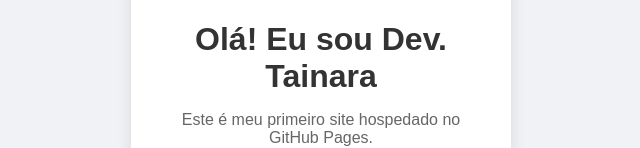
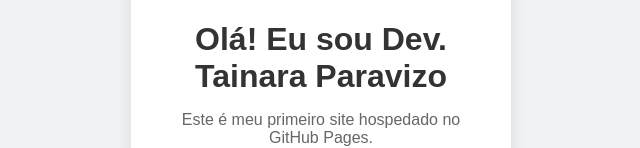
Before and after one commit to tainaraparavizo-lab/portifolio-teste, a plain HTML site: page index.html in a window 1280 px wide. Shown: the part 344-492 px from the top of the page, without its empty margins (319-959 px from the left). Drawn offline with Linux system fonts and the light colour scheme.

Commit message:
Add full name 'Tainara Paravizo' to portfolio header

```diff
--- a/index.html
+++ b/index.html
@@ -9,7 +9,7 @@
 <body>
     <div class="cartao">
         <img src="https://github.com/github.png" alt="Foto de Perfil" class="foto">
-        <h1>Olá! Eu sou Dev. Tainara </h1>
+        <h1>Olá! Eu sou Dev. Tainara Paravizo </h1>
         <p>Este é meu primeiro site hospedado no GitHub Pages.</p>
         <a href="#" class="botao">Ver Projetos</a>
     </div>
```
